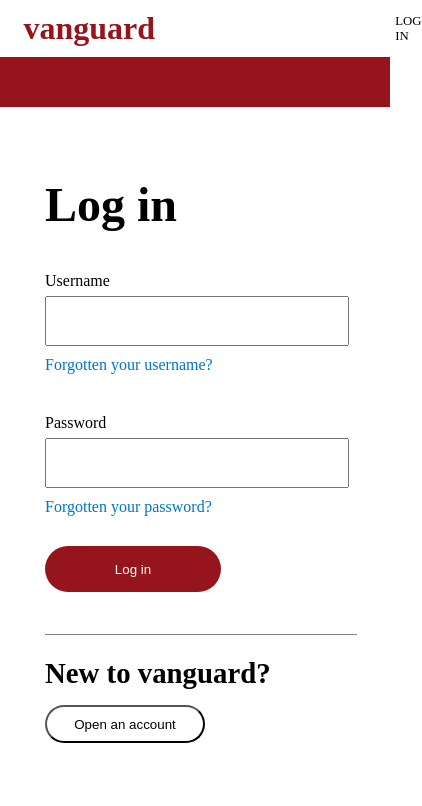
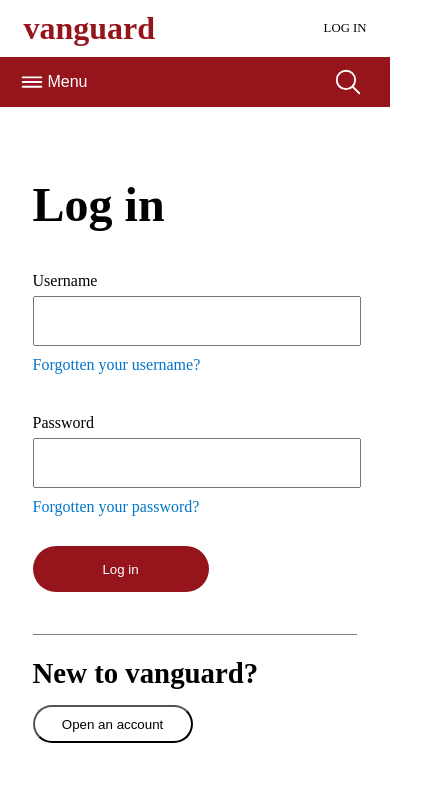
Before and after one commit to Abdi1422/vanguard-copy1, a plain HTML site: page newproject.html in a window 390 px wide. Shown: the top 806 px of the page, 422 px wide, since content can reach past the window. Drawn offline with nearby package versions, Linux system fonts and the light colour scheme.

Commit message:
responsive design

```diff
--- a/newproject.css
+++ b/newproject.css
@@ -14,7 +14,7 @@
 }
 .vgcontainer{
     margin: 0px auto;
-    width: 1000px;
+    width: 950px;
 }
 .a{
     color: black;
@@ -145,7 +145,6 @@
     width: 19.5rem;
     background-color: grey;
     margin-right:  auto;
-
     margin-top: 15px;
     margin-bottom: 7px;
 }
@@ -333,7 +332,36 @@
 .toplinks2{
     display: none;
 }
+.topcontainer{
+    margin: 10px auto;
+    width: 88%;
+}
+.navcontainer{
+    width: 100%;
+}
+.searchbtn{
+    display: none;
+}
+.searchbar{
+    display: none;
+}
+
 @media (max-width: 1000px){
+    .searchbar{
+        height: 100%;
+        background-color: #e5e5e5;
+        width: 10%;
+        border: 1px solid #dcdcdc;
+        display: inline;
+        padding: 0px 10px;
+        transition: width .1000ms;
+    }
+    .line{
+        width: 33.3vw;
+    }
+    .maincontainer{
+        width: 33.3%;
+    }
     .line3{
         width: 100%;
     }
@@ -375,11 +403,33 @@
         color: white;
         border: 0px;
         font-size: 16px;
-
+        display: flex;
+        align-items: center;
+        height: 100%;
+        width: 105px;
+        justify-content: center;
+    }
+    .menubtn:hover{
+        background-color: #7c131a;
+    }
+    .searchbtn{
+        display: inline;
+        background-color: var(--red);
+        color: white;
+        border: 0px;
+        font-size: 16px;
+        display: flex;
+        align-items: center;
+        width: 85px;
+        height: 100%;
+        justify-content: center;
+    }
+    .searchbtn:hover{
+        background-color: #7c131a;
     }
     .menup{
         display: inline;
-        padding-bottom: 20px;
+
     }
     .menuicon{
         height: 30px;
@@ -391,9 +441,18 @@
         color: white;
         display: inline;
     }
+    .navcontainer{
+        width: 100%;
+        background-color: var(--red);
+        display: block;
+    }
     .nav{
         display: flex;
-        gap: 500px;
+        align-items: center;
+        justify-content: space-between;
+        width: 100%;
+        margin-left: 0px;
+        margin: 0px auto;
     }
     .textbox{
         display: none;
@@ -410,25 +469,37 @@
     .vgcontainer{
         display: flex;
         align-items: center;
-        gap: 50%;
-
-        margin: 10px auto;
-        width: 88%;
+        justify-content: space-between;
+        width: 100%;
     }
     .line2{
         display: none;
     }
-
 }
 @media (max-width:830px){
     .aa{
         display: none;
     }
-    .alogin{
-
-
+    .maincontainer{
+        width: 50%;
     }
-    .vgcontainer{
-        gap: 70%;
+    .line{
+        width: 50vw;
     }
 }
+@media(max-width:530px){
+    .maincontainer{
+        width: 83.3%;
+    }
+    .line{
+        width: 83.3vw;
+    }
+}
+@media(max-width:271px){
+    .newvanguard{
+        text-align: left;
+    }
+    *{
+        font-size: ;
+    }
+}
--- a/newproject.html
+++ b/newproject.html
@@ -7,6 +7,7 @@
        <link rel="stylesheet" href="newproject.css">
     </head>
     <body class="body">
+        <div class="topcontainer">
             <div class="vgcontainer">
                 <div class="toplinks">
                     <a href="" class="a">SECURE MESSAGES</a>
@@ -24,6 +25,8 @@
                 </div>
                 <input type="text" class="textbox" placeholder="Serach this site">
             </div>
+        </div>
+        <div class="navcontainer">
             <nav class="nav">
                 <button class="menubtn"><ion-icon name="reorder-three-outline" class="menuicon"></ion-icon><p class="menup">Menu</p></button>
                 <button class="btn">Home</button>
@@ -32,8 +35,9 @@
                 <button class="btn">investing education<ion-icon name="chevron-down-outline"class="arrowdown" ></ion-icon></button>
                 <button class="btn">Help and support</button>
                 <button class="btn">My accounts</button>
-            <ion-icon name="search-outline" class="searchicon"></ion-icon>
+                <button class="searchbtn" ><ion-icon name="search-outline" class="searchicon"></ion-icon></button>
             </nav>
+        </div>
         <main class="main">
             <div class="maincontainer">
                 <h1 class="login">Log in</h1>
--- a/newproject.js
+++ b/newproject.js
@@ -1,6 +1,5 @@
 const feedbackbtn = document.querySelector(".feedbackbtn");
 const body = document.querySelector(".body");
-
 
 let popup = document.createElement("div");
 let poptop = document.createElement("div");
@@ -19,6 +18,7 @@
     p.setAttribute("class","p")
     p.innerText="We'd love to know what you think of our site. All feedback is confidential but please do not leave any personal or account information in your message. If you have any questions that require a response please visit the help section. Please don't submit personal or account information. For customer service issues, please contact us.We'd love to know what you think of our site. All feedback is confidential but please do not leave any personal or account information in your message. If you have any questions that require a response please visit the help section. Please don't submit personal or account information. For customer service issues, please contact usWe'd love to know what you think of our site. All feedback is confidential but please do not leave any personal or account information in your message. If you have any questions that require a response please visit the help section. Please don't submit personal or account information. For customer service issues, please contact us.."
 })
+
 deletebtn.addEventListener("click",function(){
     popup.remove()
     p.remove()
```
Lines whose indentation alone changed are shown as unchanged.
